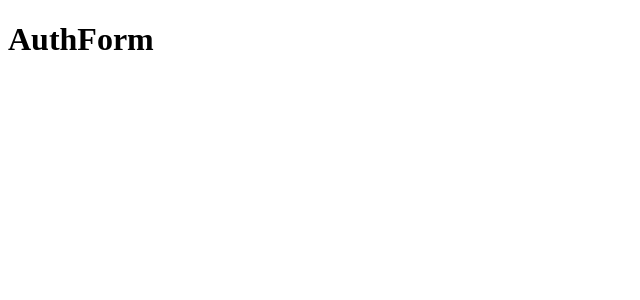
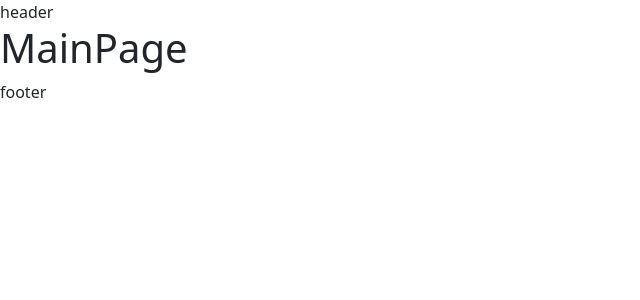
Before and after one commit to DianaSmertina/recommendation-service, a React (Vite) app in the folder client/: page / in a window 1280 px wide. Shown: the top 300 px of the page, without its empty margins (0-640 px from the left). Built offline with nearby package versions, Linux system fonts and the light colour scheme.

Commit message:
feat: add layout and router

```diff
--- a/client/src/App.tsx
+++ b/client/src/App.tsx
@@ -2,7 +2,10 @@ import { Route, Routes } from "react-router-dom";
 import { useDispatch } from "react-redux";
 import { setUser } from "./redux/userSlice";
 
-import AuthForm from "./components/auth/AuthForm";
+import MainPage from "./pages/MainPage";
+import SignIn from "./pages/SignIn";
+import SignUp from "./pages/SignUp";
+import Layout from "./components/layout/Layout";
 
 function App() {
     const dispatch = useDispatch();
@@ -10,7 +13,11 @@ function App() {
 
     return (
         <Routes>
-            <Route path="/" element={<AuthForm />} />
+            <Route path="/" element={<Layout />}>
+                <Route index element={<MainPage />} />
+                <Route path="/sign-in" element={<SignIn />} />
+                <Route path="/sign-up" element={<SignUp />} />
+            </Route>
         </Routes>
     );
 }
--- /dev/null
+++ b/client/src/components/layout/Layout.tsx
@@ -0,0 +1,21 @@
+import { Container, Row } from "react-bootstrap";
+import { Outlet } from "react-router-dom";
+
+import Header from "./header/Header";
+import Footer from "./footer/Footer";
+
+function Layout() {
+    return (
+        <Container fluid className="p-0 vh-100">
+            <Row className="flex-column" style={{ minHeight: "100vh" }}>
+                <Header />
+                <main>
+                    <Outlet />
+                </main>
+                <Footer />
+            </Row>
+        </Container>
+    );
+}
+
+export default Layout;
--- /dev/null
+++ b/client/src/components/layout/footer/Footer.tsx
@@ -0,0 +1,5 @@
+function Footer() {
+    return (<footer>footer</footer>);
+}
+
+export default Footer;
--- /dev/null
+++ b/client/src/components/layout/header/Header.tsx
@@ -0,0 +1,5 @@
+function Header() {
+    return (<header>header</header>);
+}
+
+export default Header;
--- a/client/src/main.tsx
+++ b/client/src/main.tsx
@@ -5,6 +5,8 @@ import { Provider } from "react-redux";
 
 import App from "./App.tsx";
 import { setupStore } from "./redux/store.ts";
+
+import "bootstrap/dist/css/bootstrap.min.css";
 
 ReactDOM.createRoot(document.getElementById("root")!).render(
     <React.StrictMode>
--- /dev/null
+++ b/client/src/pages/MainPage.tsx
@@ -0,0 +1,5 @@
+function MainPage() {
+    return <h1>MainPage</h1>
+}
+
+export default MainPage;
--- /dev/null
+++ b/client/src/pages/SignIn.tsx
@@ -0,0 +1,7 @@
+import AuthForm from "../components/auth/AuthForm";
+
+function SignIn() {
+    return <AuthForm />
+}
+
+export default SignIn;
--- /dev/null
+++ b/client/src/pages/SignUp.tsx
@@ -0,0 +1,7 @@
+import AuthForm from "../components/auth/AuthForm";
+
+function SignUp() {
+    return <AuthForm />
+}
+
+export default SignUp;
--- a/client/src/redux/userSlice.ts
+++ b/client/src/redux/userSlice.ts
@@ -1,17 +1,21 @@
 import { createSlice } from "@reduxjs/toolkit";
 
 type SliceState = {
-   email: string | null;
+    id: number | null;
+    email: string | null;
+    isAdmin: false | null;
 };
 
-const initialState: SliceState = { email: null };
+const initialState: SliceState = { id: null, email: null, isAdmin: null };
 
 export const userSlice = createSlice({
     name: "User",
     initialState,
     reducers: {
-        setUser(state, action: { payload: string; type: string }) {
-            state.email = action.payload;
+        setUser(state, action) {
+            state.id = action.payload.id;
+            state.email = action.payload.email;
+            state.isAdmin = action.payload.isAdmin;
         },
     },
 });
```
